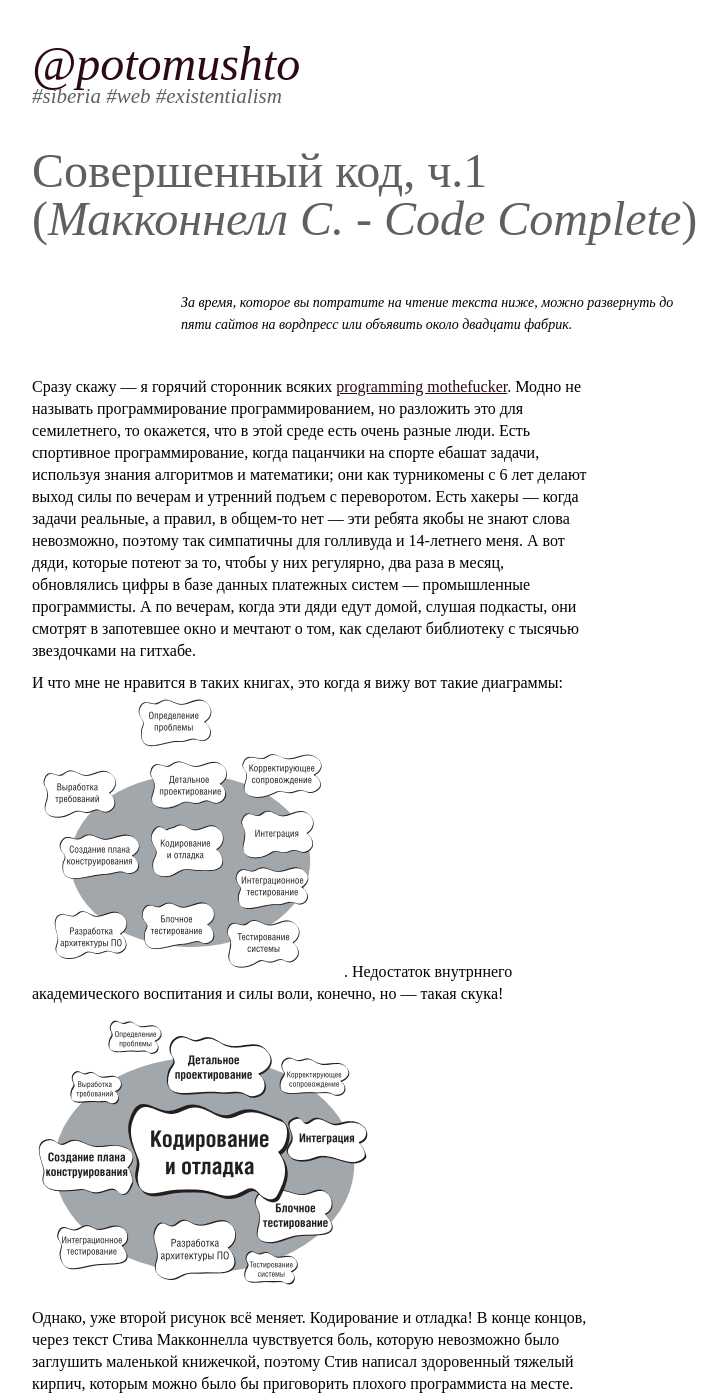
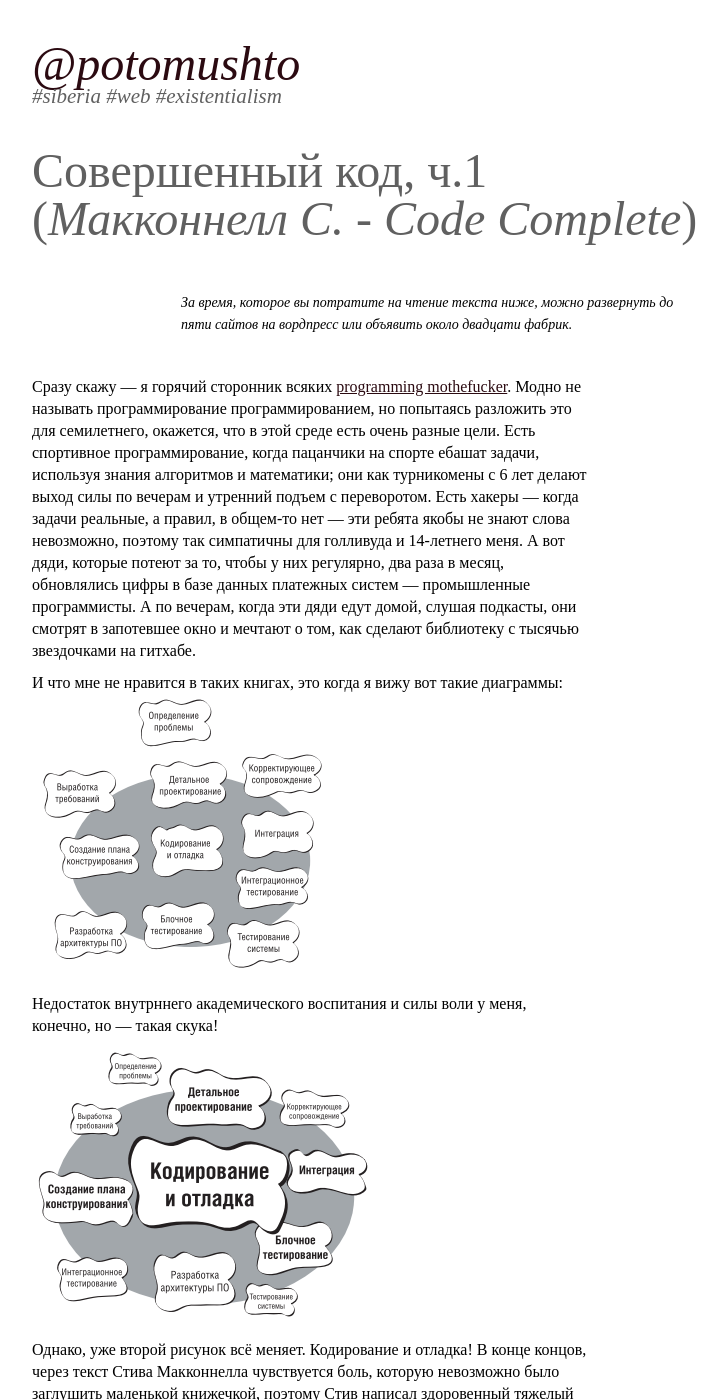
Before and after one commit to ptmt/ptmt.github.com, a Jekyll site: the page built from _posts/2014-09-01-code-complete.md, in a window 1280 px wide and 1400 px high. Shown: the whole window, without its empty margins (128-855 px from the left). Built offline with Jekyll 4.4.1, drawn with Linux system fonts in a browser that asks for light colours; Markdown is read by kramdown in place of the engine named in the settings.

Commit message:
Update 2014-09-01-code-complete.md

```diff
--- a/_posts/2014-09-01-code-complete.md
+++ b/_posts/2014-09-01-code-complete.md
@@ -9,9 +9,11 @@
 </blockquote>
 
 
-Сразу скажу — я горячий сторонник всяких [programming mothefucker](http://programming-motherfucker.com/). Модно не называть программирование программированием, но разложить это для семилетнего, то окажется, что в этой среде есть очень  разные люди. Есть спортивное программирование, когда пацанчики на спорте ебашат задачи, используя знания алгоритмов и математики; они как турникомены с 6 лет делают выход силы по вечерам и утренний подъем с переворотом. Есть хакеры — когда задачи реальные, а правил, в общем-то нет — эти ребята якобы не знают слова невозможно, поэтому так симпатичны для голливуда и 14-летнего меня. А вот дяди, которые потеют за то, чтобы у них регулярно, два раза в месяц, обновлялись цифры в базе данных платежных систем — промышленные программисты. А по вечерам, когда эти дяди едут домой, слушая подкасты, они смотрят в запотевшее окно и мечтают о том, как сделают библиотеку с тысячью звездочками на гитхабе.
+Сразу скажу — я горячий сторонник всяких [programming mothefucker](http://programming-motherfucker.com/). Модно не называть программирование программированием, но попытаясь разложить это для семилетнего,  окажется, что в этой среде есть очень разные цели. Есть спортивное программирование, когда пацанчики на спорте ебашат задачи, используя знания алгоритмов и математики; они как турникомены с 6 лет делают выход силы по вечерам и утренний подъем с переворотом. Есть хакеры — когда задачи реальные, а правил, в общем-то нет — эти ребята якобы не знают слова невозможно, поэтому так симпатичны для голливуда и 14-летнего меня. А вот дяди, которые потеют за то, чтобы у них регулярно, два раза в месяц, обновлялись цифры в базе данных платежных систем — промышленные программисты. А по вечерам, когда эти дяди едут домой, слушая подкасты, они смотрят в запотевшее окно и мечтают о том, как сделают библиотеку с тысячью звездочками на гитхабе.
 
-И что мне не нравится в таких книгах, это когда я вижу вот такие диаграммы: ![Глава 1, Процессы конструирования](/img/cc/1.png). Недостаток внутрннего академического воспитания и силы воли, конечно, но — такая скука!
+И что мне не нравится в таких книгах, это когда я вижу вот такие диаграммы: ![Глава 1, Процессы конструирования](/img/cc/1.png)
+
+Недостаток внутрннего академического воспитания и силы воли у меня, конечно, но — такая скука!
 
 ![Глава 1, Кодирование и отладка](/img/cc/2.png)
 
```
